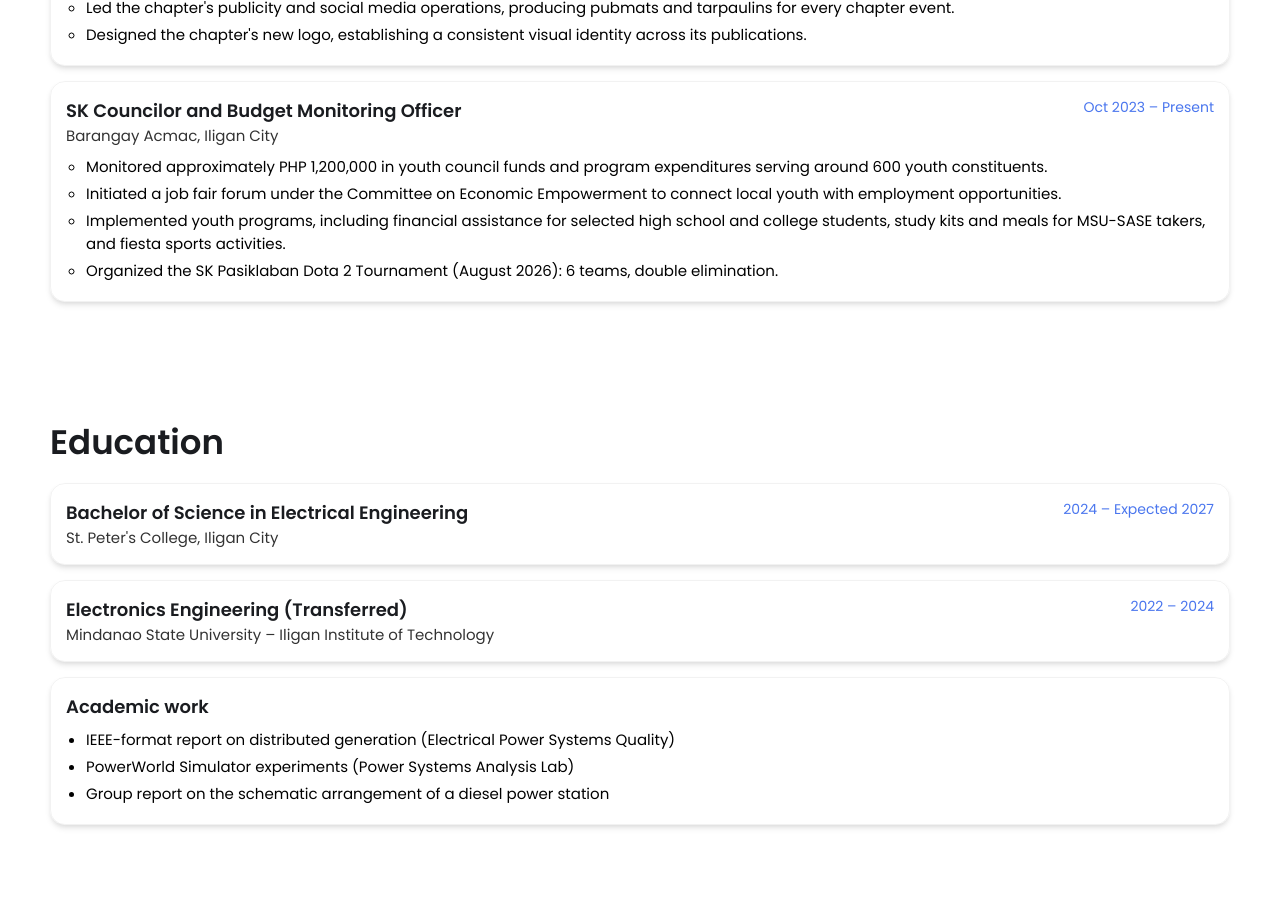
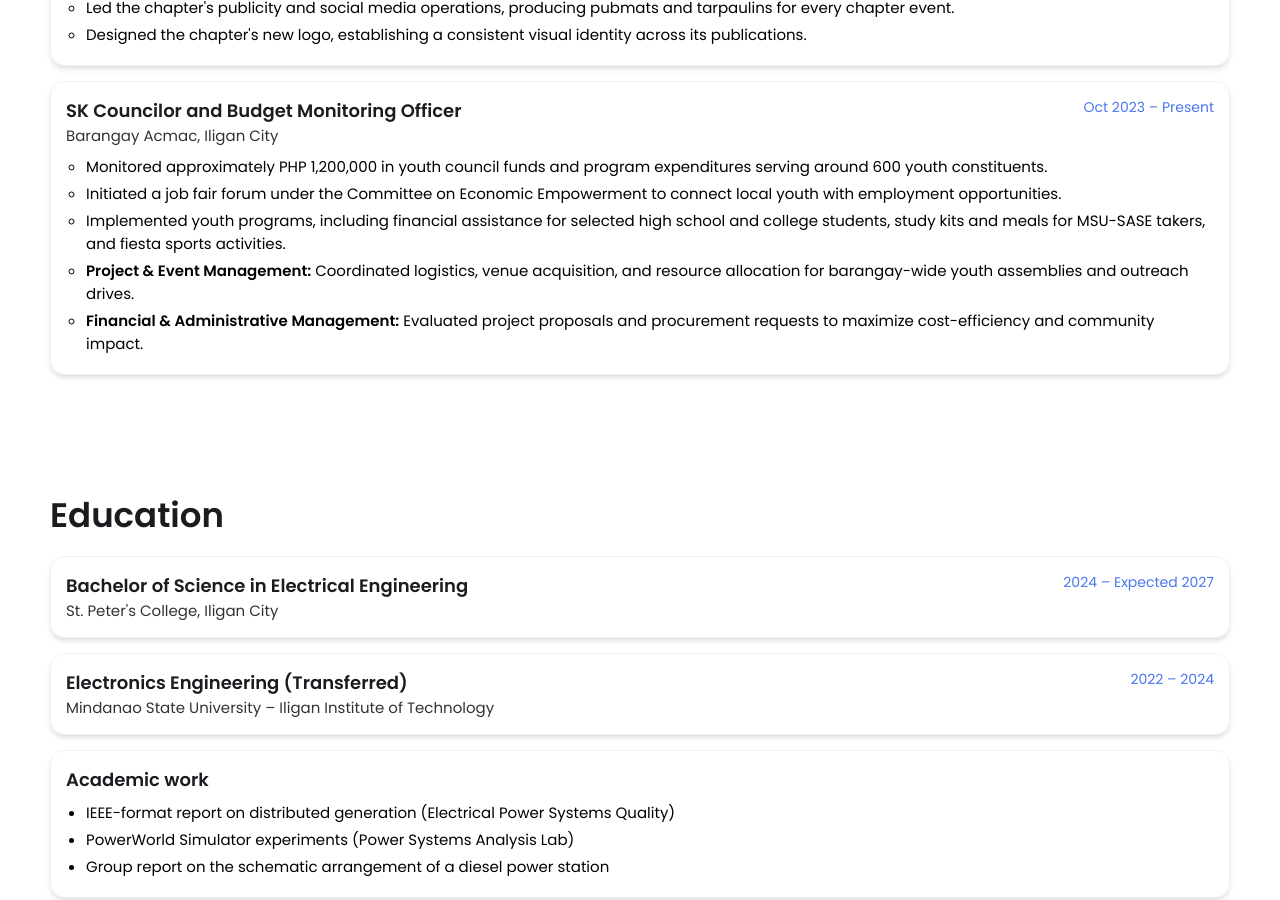
Before and after one commit to johnkennethpax/johnkennethpax.github.io, a Jekyll site: the page built from index.html, in a window 1280 px wide and 900 px high, scrolled down 2217 px. Built offline with Jekyll 4.4.1, drawn with Linux system fonts in a browser that asks for light colours.

Commit message:
Replace tournament bullet in SK role with management duties
Co-Authored-By: Claude Opus 5.5 <noreply@anthropic.com>
Claude-Session: https://claude.ai/code/session_01ArPxC48attXVFMBrzf53fi

```diff
--- a/_data/profile.yml
+++ b/_data/profile.yml
@@ -1,6 +1,6 @@
 # Content for the Leadership, Education, Certifications & Awards sections and the /resume/ page.
 # Sources: Resume_JohnKennethPaco.pdf (leadership, certifications, awards, education) and
-# ken-portfolio-brief.md (academic work, extra SK item). Unconfirmed items are left out on purpose.
+# ken-portfolio-brief.md (academic work). Unconfirmed items are left out on purpose.
 
 internship:
   # Upcoming. Add org (company, department, city) and bullets once the OJT details are available.
@@ -23,7 +23,8 @@ leadership:
       - Monitored approximately PHP 1,200,000 in youth council funds and program expenditures serving around 600 youth constituents.
       - Initiated a job fair forum under the Committee on Economic Empowerment to connect local youth with employment opportunities.
       - Implemented youth programs, including financial assistance for selected high school and college students, study kits and meals for MSU-SASE takers, and fiesta sports activities.
-      - "Organized the SK Pasiklaban Dota 2 Tournament (August 2026): 6 teams, double elimination."
+      - "<strong>Project &amp; Event Management:</strong> Coordinated logistics, venue acquisition, and resource allocation for barangay-wide youth assemblies and outreach drives."
+      - "<strong>Financial &amp; Administrative Management:</strong> Evaluated project proposals and procurement requests to maximize cost-efficiency and community impact."
 
 projects:
   - title: Acoustic Event Detection for Illegal Logging Prevention
```
